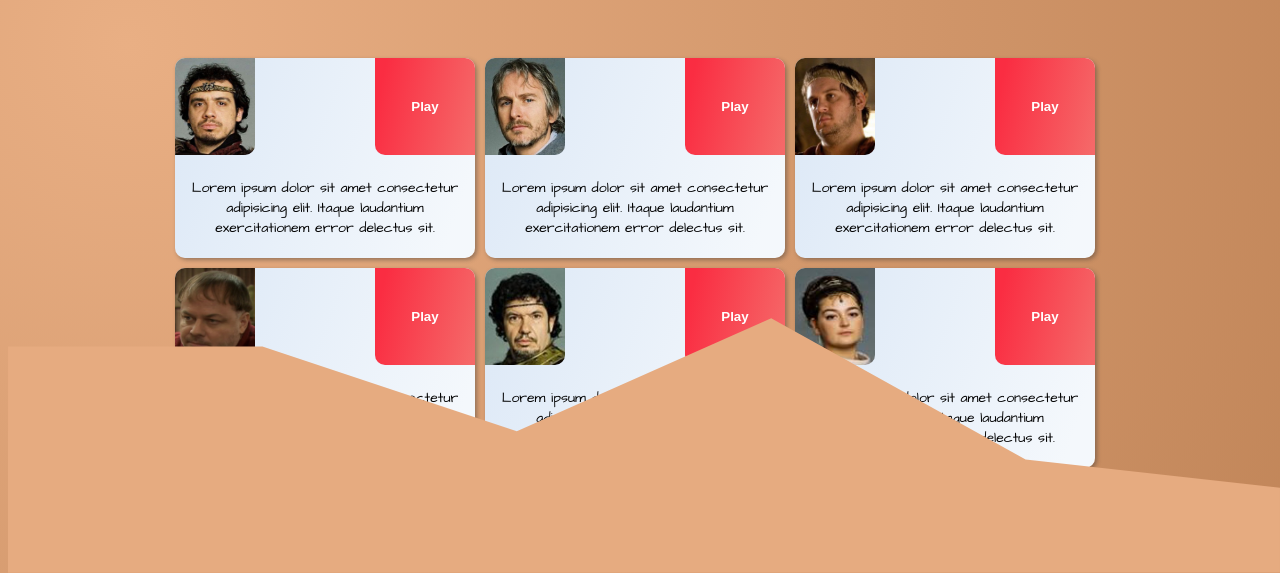
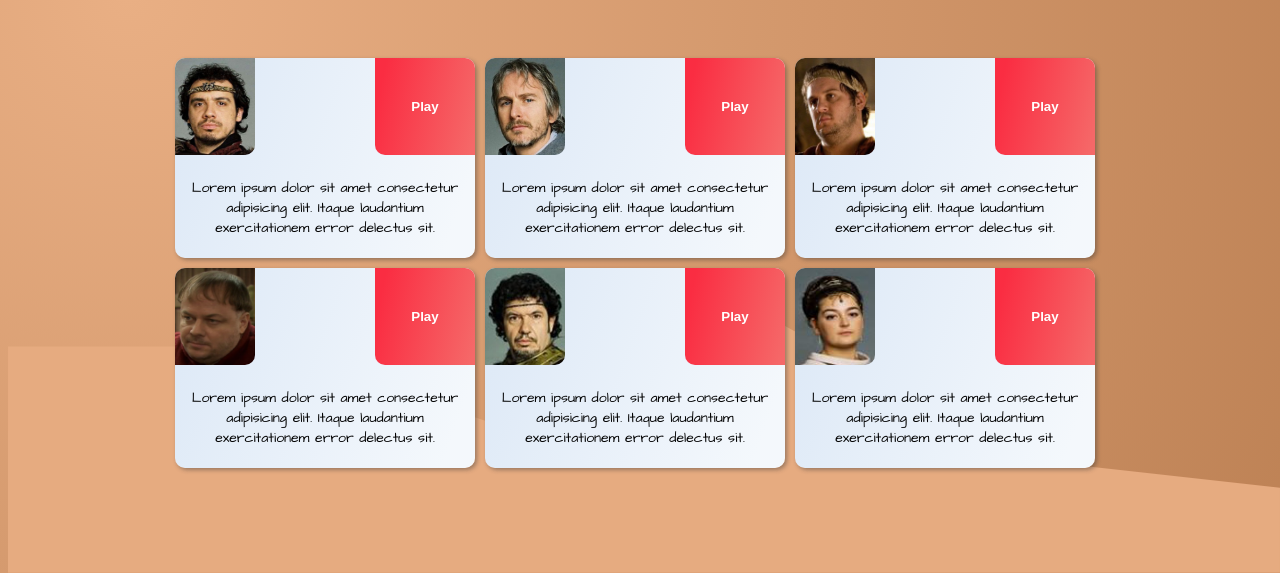
Before and after one commit to tomcodeur/SoundBoard-Kaamelott, a plain HTML site: page index.html in a window 1280 px wide. Shown: the part 227-800 px from the top of the page. Drawn offline with Linux system fonts and the light colour scheme.

Commit message:
Amélioration positionnement svg z-index

```diff
--- a/style.css
+++ b/style.css
@@ -3,7 +3,7 @@
 
 body {
     background-image: radial-gradient( circle farthest-corner at 10% 20%,  rgba(233,175,132,1) 0%, rgba(186,126,81,1) 95.6% );
-    min-height: 150vh;
+    min-height: 120vh;
 }
 
 /* Header  (titre + épées) */
@@ -107,6 +107,7 @@ button:hover {
 svg {
     position: fixed;
     bottom: 0;
+    z-index: -1;
 }
 
 /* audio */
```
